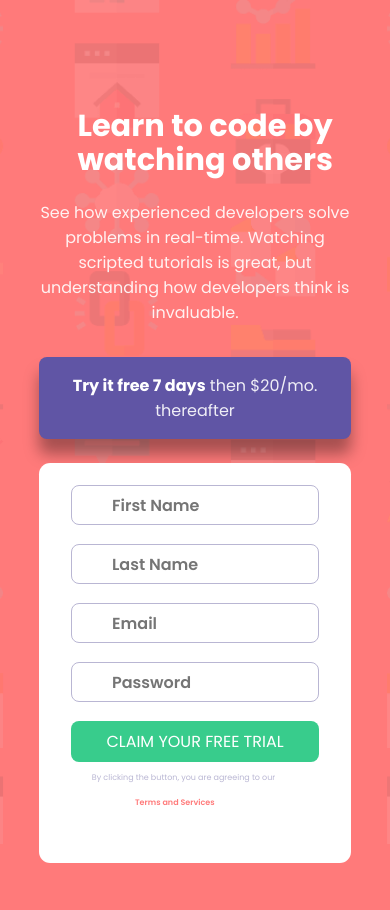
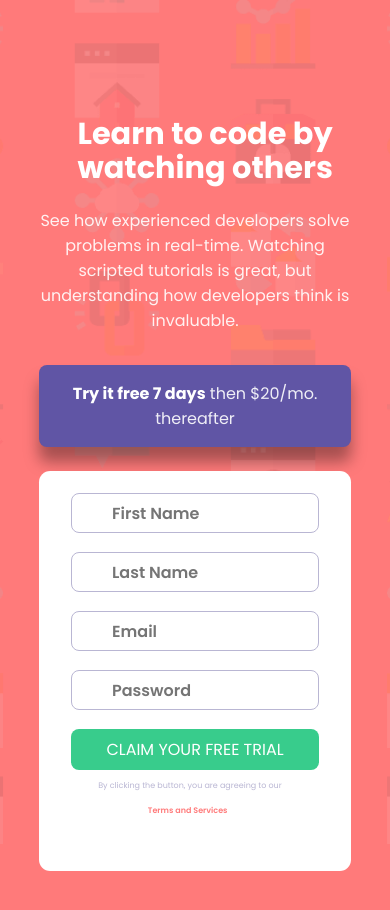
Before and after one commit to Waltxcodes/PRJ100A, a plain HTML site: page index.html in a window 390 px wide. Drawn offline with Linux system fonts and the light colour scheme.

Commit message:
update choke

```diff
--- a/styles.css
+++ b/styles.css
@@ -187,7 +187,7 @@ small span {
     color: white;
     font-size: 1.9rem;
     margin-left: 2.4rem;
-    margin-top: 7.5rem;
+    margin-top:8.5rem;
 
   }
 
@@ -222,7 +222,7 @@ small span {
   }
 
   small{
-    margin-left: 1.3rem;
+    margin-left: 1.7rem;
     margin-bottom: 0;
     font-size: 0.5rem;
 
@@ -230,7 +230,7 @@ small span {
   }
 
   small span{
-    margin-left: 4rem;
+    margin-left: 4.8rem;
     margin-top: 1rem;
 
     }
@@ -240,7 +240,7 @@ small span {
       /* width: 100%; */
       padding: 0.4rem 2.5rem;
 
-
+      .
      }
 
      button{
```
